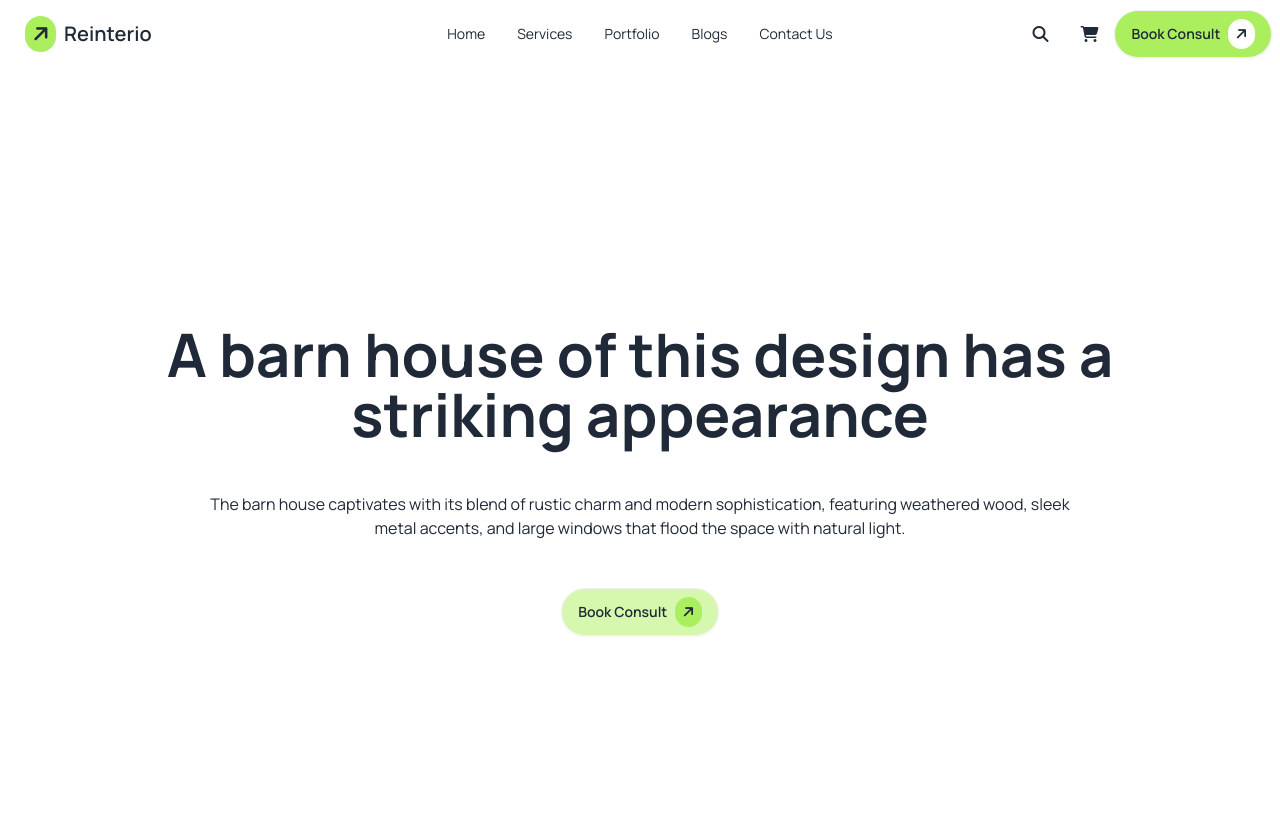
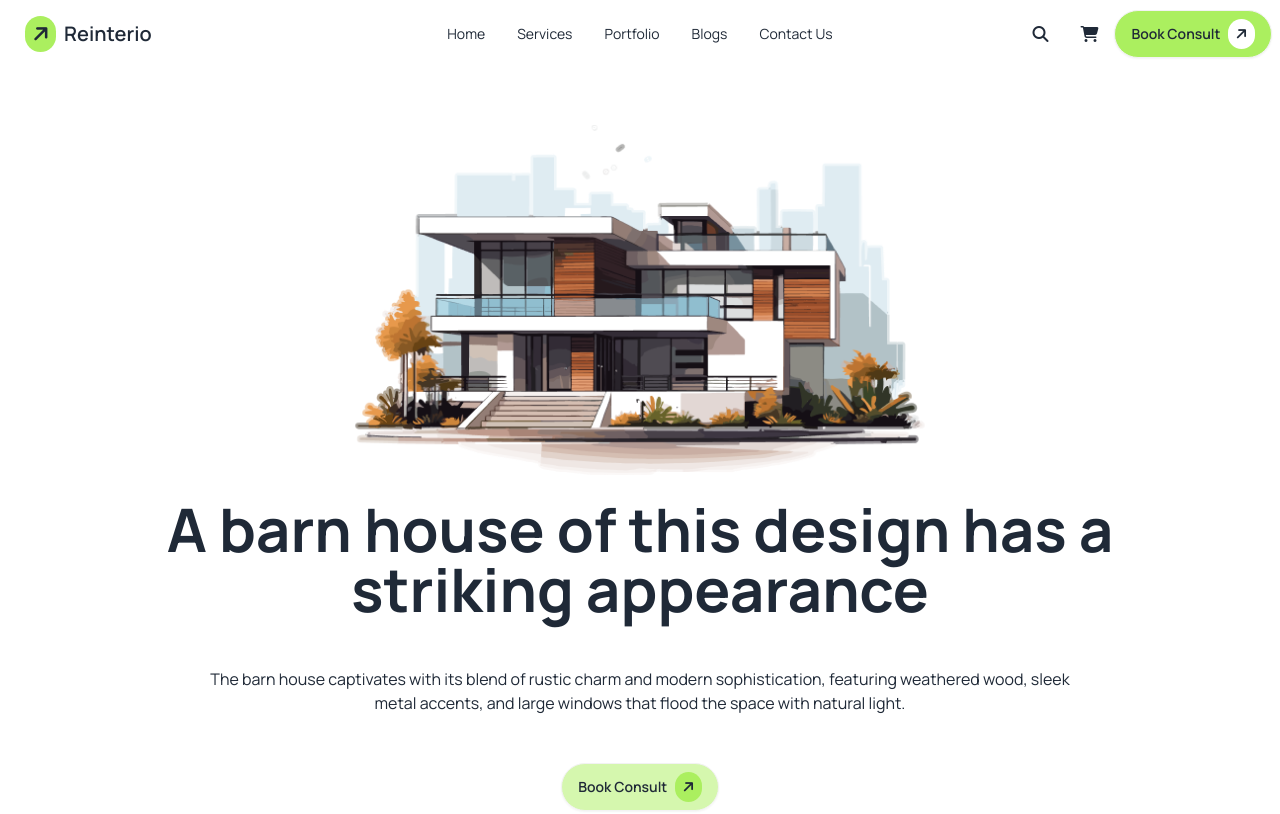
Before and after one commit to saudanoor/third-assingment, a plain HTML site: page index.html in a window 1280 px wide. Shown: the top 814 px of the page. Drawn offline with nearby package versions, Linux system fonts and the light colour scheme; files whose address does not match are found by name.

Commit message:
banner pic

```diff
--- a/index.html
+++ b/index.html
@@ -114,7 +114,7 @@
             <div class="hero bg-[#FFFFFF] min-h-screen">
               <div class="hero-content text-center">
                 <div class="max-w-5xl ">
-                  <div class="flex justify-center mb-6"><img src="../Reinterio-Website-for-Apartments/assets/banner.png" alt=""></div>
+                  <div class="flex justify-center mb-6"><img src="/assets/banner.png" alt=""></div>
                   <h1 class="TITLE text-6xl font-bold max-w-5xl mb-6">A barn house of this design has a striking appearance</h1>
                    <div class="TITLE-DES flex justify-center mb-6"><p class="py-6 max-w-4xl  ">
                     The barn house captivates with its blend of rustic charm and modern sophistication, featuring weathered wood, sleek metal accents, and large windows that flood the space with natural light.
```
